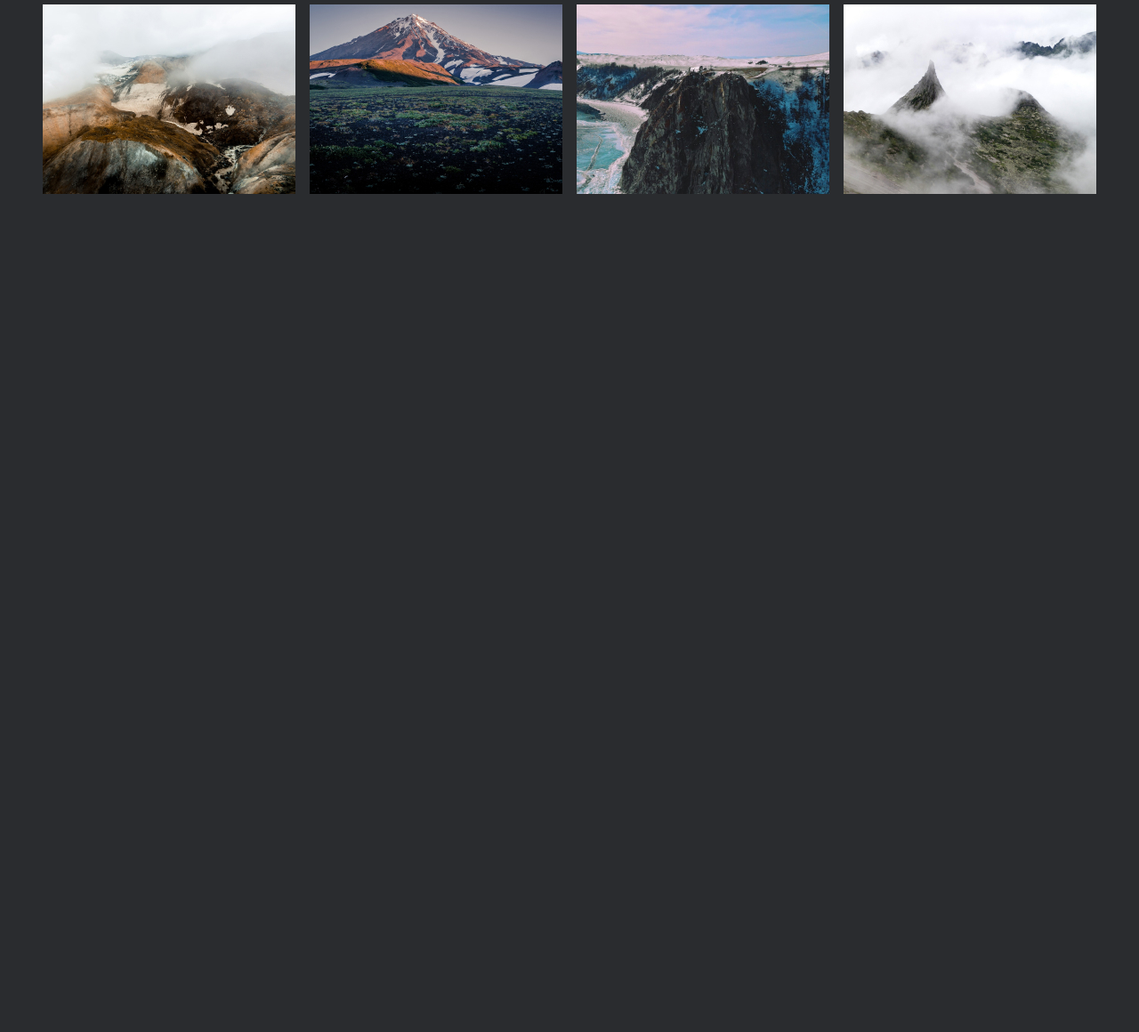
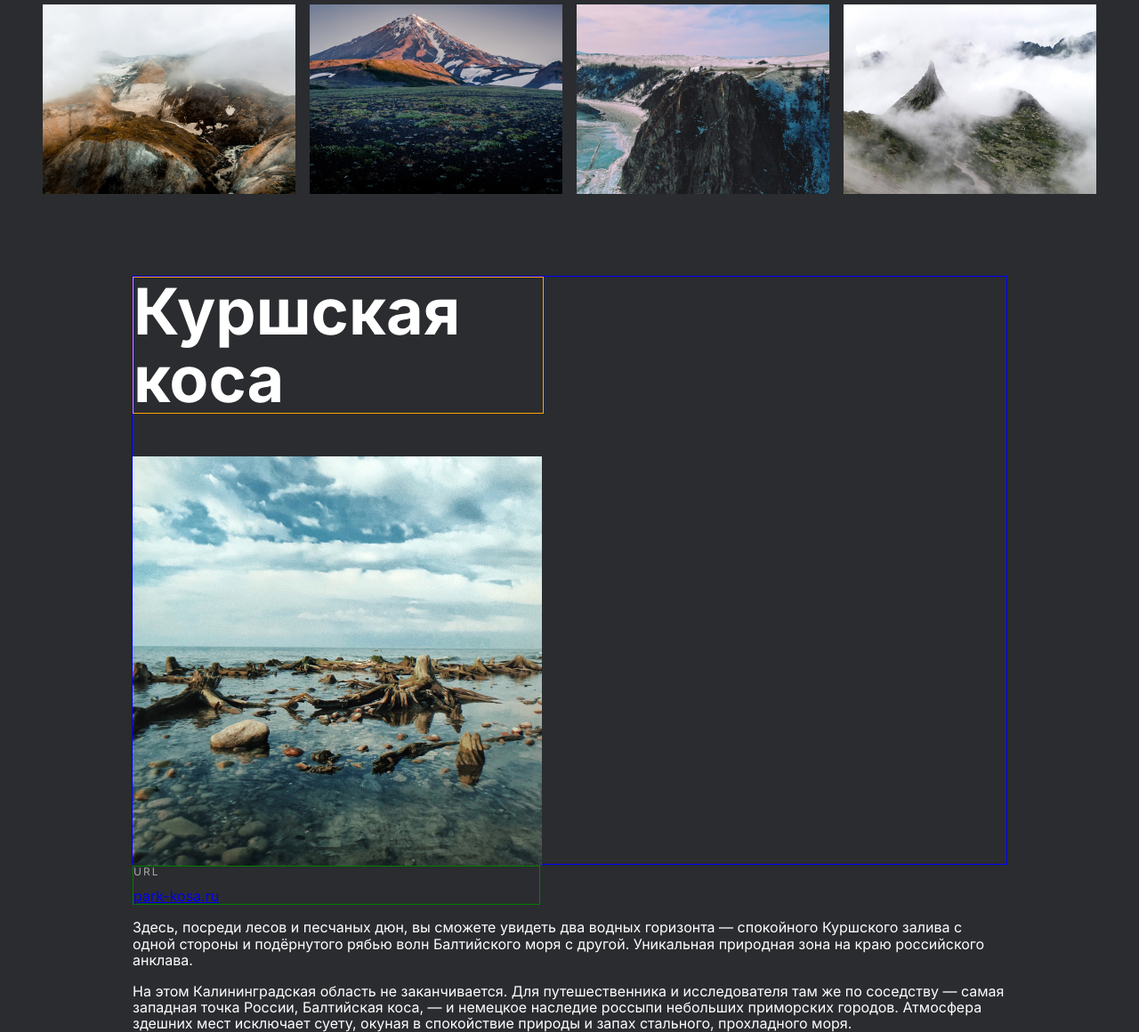
Before and after one commit to Eduard-Kh/russian-travel, a plain HTML site: page index.html in a window 1280 px wide. Shown: the part 2191-3351 px from the top of the page at 89% size. Before the commit the page ends 2409 px from the top, so only its background shows below. Drawn offline with Linux system fonts and the light colour scheme.

Commit message:
work block places

```diff
--- /dev/null
+++ b/blocks/places/place/__image/place__image.css
@@ -0,0 +1,7 @@
+.place__image {
+  width: 460px;
+  height: 460px;
+  margin-top: 0;
+  margin-bottom: 0;
+  object-fit: cover;
+}
--- /dev/null
+++ b/blocks/places/place/__title/place__title.css
@@ -0,0 +1,11 @@
+.place__title {
+  max-width: 460px;
+  max-height: 152px;
+  margin-top: 0;
+  margin-bottom: 48px;
+  font-style: normal;
+  font-weight: 900;
+  font-size: 72px;
+  line-height: 76px;
+  border: 1px solid orange;
+}
--- /dev/null
+++ b/blocks/places/place/__website/__link/place__website__link.css
@@ -0,0 +1,10 @@
+.place__website__link {
+  max-width: 456px;
+  max-height: 22px;
+  font-style: normal;
+  font-weight: normal;
+  font-size: 18px;
+  line-height: 22px;
+  text-decoration-line: underline;
+  color: #ffffff;
+}
--- /dev/null
+++ b/blocks/places/place/__website/__url-heading/place__website__url-heading.css
@@ -0,0 +1,12 @@
+.place__website__url-heading {
+  max-width: 456px;
+  max-height: 12px;
+  margin-top: 0;
+  margin-bottom: 12px;
+  font-style: normal;
+  font-weight: normal;
+  font-size: 12px;
+  line-height: 12px;
+  letter-spacing: 2px;
+  color: #aaaaaa;
+}
--- /dev/null
+++ b/blocks/places/place/__website/place__website.css
@@ -0,0 +1,5 @@
+.place__website {
+  max-width: 456px;
+  max-height: 46px;
+  border: 1px solid green;
+}
--- /dev/null
+++ b/blocks/places/place/place.css
@@ -0,0 +1,5 @@
+.place {
+  max-width: 984px;
+  max-height: 660px;
+  border: 1px solid blue;
+}
--- /dev/null
+++ b/blocks/places/places.css
@@ -0,0 +1,6 @@
+.places {
+  max-width: 984px;
+  max-height: 3392px;
+  margin: 92px auto 92px;
+  color: #ffffff;
+}
--- a/index.html
+++ b/index.html
@@ -111,6 +111,32 @@
           class="photo-grid__item"
         />
       </section>
+      <section class="places">
+        <div class="place">
+          <h2 class="place__title">Куршская коса</h2>
+          <div class="place__image">
+            <img src="./images/places/__image-4.jpg" alt="Картинка" />
+          </div>
+          <div class="place__website">
+            <h6 class="place__website__url-heading">URL</h6>
+            <a href="http://park-kosa.ru" target="_blank" class="place__website__link">park-kosa.ru</a>
+          </div>
+          <p class="place__paragraph">
+            Здесь, посреди лесов и песчаных дюн, вы сможете увидеть два водных
+            горизонта — спокойного Куршского залива с одной стороны и
+            подёрнутого рябью волн Балтийского моря с другой. Уникальная
+            природная зона на краю российского анклава.
+          </p>
+          <p class="place__paragraph">
+            На этом Калининградская область не заканчивается. Для
+            путешественника и исследователя там же по соседству — самая западная
+            точка России, Балтийская коса, — и немецкое наследие россыпи
+            небольших приморских городов. Атмосфера здешних мест исключает
+            суету, окуная в спокойствие природы и запах стального, прохладного
+            моря.
+          </p>
+        </div>
+      </section>
     </main>
   </body>
 </html>
--- a/pages/index.css
+++ b/pages/index.css
@@ -15,3 +15,9 @@
 @import url(../blocks/intro/__list/intro__list.css);
 @import url(../blocks/photo-grid/photo-grid.css);
 @import url(../blocks/photo-grid/__item/photo-grid__item.css);
+@import url(../blocks/places/places.css);
+@import url(../blocks/places/place/place.css);
+@import url(../blocks/places/place/__title/place__title.css);
+@import url(../blocks/places/place/__image/place__image.css);
+@import url(../blocks/places/place/__website/place__website.css);
+@import url(../blocks/places/place/__website/__url-heading/place__website__url-heading.css);
```
Also changed, not shown: images/places/__image-1.jpg (added), images/places/__image-2.jpg (added), images/places/__image-3.jpg (added), images/places/__image-4.jpg (added), images/places/__image.jpg (added).
